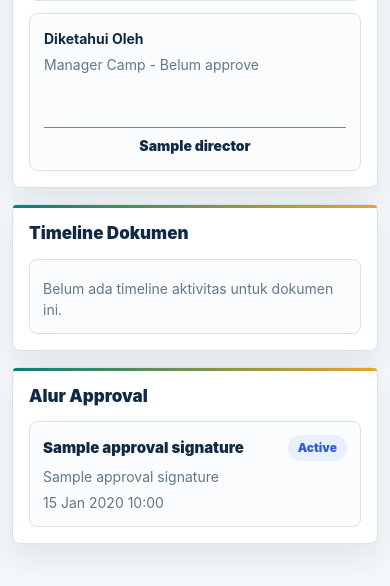
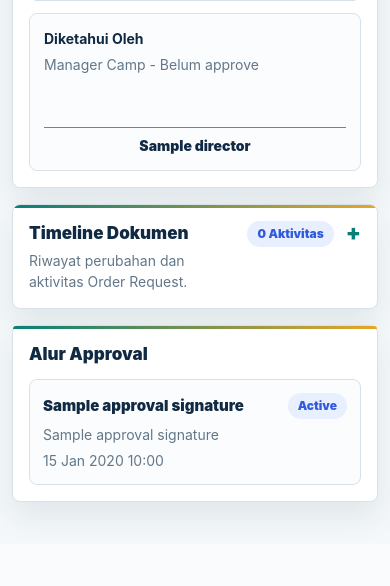
Before and after one commit to stephen-law-dotcom/inventory-al, a Laravel app: template resources/views/inventory/purchase-requests/review.blade.php in a window 390 px wide. Shown: the part 2153-2739 px from the top of the page. After the commit the page ends 2677 px from the top, so only its background shows below. Run offline with Laravel 12, Linux system fonts and the light colour scheme; the template is opened without the code that fills it: most values are stand-ins (such as "Sample title", 1, 10 or a date in 2020); parts of the project's set-up code (start-up, migrations or seed data) failed here and were passed over.

Commit message:
update timeline

```diff
--- a/resources/views/inventory/purchase-requests/review.blade.php
+++ b/resources/views/inventory/purchase-requests/review.blade.php
@@ -177,6 +177,20 @@
             .page { width: min(100% - 24px, 1240px); padding-top: 14px; }
             .panel { padding: 16px; }
         }
+        details.timeline-panel { padding: 0; overflow: hidden; }
+        .timeline-summary { display: flex; justify-content: space-between; gap: 12px; align-items: center; padding: 18px; cursor: pointer; list-style: none; }
+        .timeline-summary::-webkit-details-marker { display: none; }
+        .timeline-summary::after { content: "+"; flex: 0 0 auto; color: var(--teal); font-size: 22px; font-weight: 900; line-height: 1; }
+        details[open] .timeline-summary::after { content: "-"; }
+        .timeline-summary:focus-visible { outline: 3px solid rgba(8, 127, 120, .25); outline-offset: -3px; }
+        .timeline-summary h2 { margin: 0; }
+        .timeline-summary p { margin-top: 3px; }
+        .timeline-content { padding: 0 18px 18px; }
+        @media (max-width: 680px) {
+            details.timeline-panel { padding: 0; }
+            .timeline-summary { align-items: flex-start; padding: 16px; }
+            .timeline-content { padding: 0 16px 16px; }
+        }
     </style>
 </head>
 <body>
@@ -337,14 +351,29 @@
                 </div>
             </section>
 
-            <section class="panel">
-                <div class="panel-head">
+            @php
+                $documentTimeline = $timelineLogs ?? collect();
+                $openDocumentTimeline = $documentTimeline->contains(function ($log) {
+                    $event = strtolower((string) $log->event);
+                    $description = strtolower((string) $log->description);
+
+                    return str_contains($event, 'rejected')
+                        || str_contains($event, 'returned')
+                        || str_contains($description, 'ditolak')
+                        || str_contains($description, 'revisi');
+                });
+            @endphp
+            <details class="panel timeline-panel" @if ($openDocumentTimeline) open @endif>
+                <summary class="timeline-summary">
                     <div>
                         <h2>Timeline Dokumen</h2>
+                        <p>Riwayat perubahan dan aktivitas Order Request.</p>
                     </div>
-                </div>
+                    <span class="pill info">{{ $documentTimeline->count() }} aktivitas</span>
+                </summary>
+                <div class="timeline-content">
                     <div class="timeline">
-                    @forelse (($timelineLogs ?? collect()) as $log)
+                        @forelse ($documentTimeline as $log)
                             <div class="step">
                                 <div class="step-head">
                                     <h3>{{ $log->description }}</h3>
@@ -358,7 +387,8 @@
                             </div>
                         @endforelse
                     </div>
-            </section>
+                </div>
+            </details>
         </div>
 
         <aside class="side-column">
```
Also changed, not shown: resources/views/inventory/credit-notes/review.blade.php (+33 -4 lines), resources/views/inventory/purchase-orders/review.blade.php (+38 -3 lines). Lines whose indentation alone changed are shown as unchanged.
